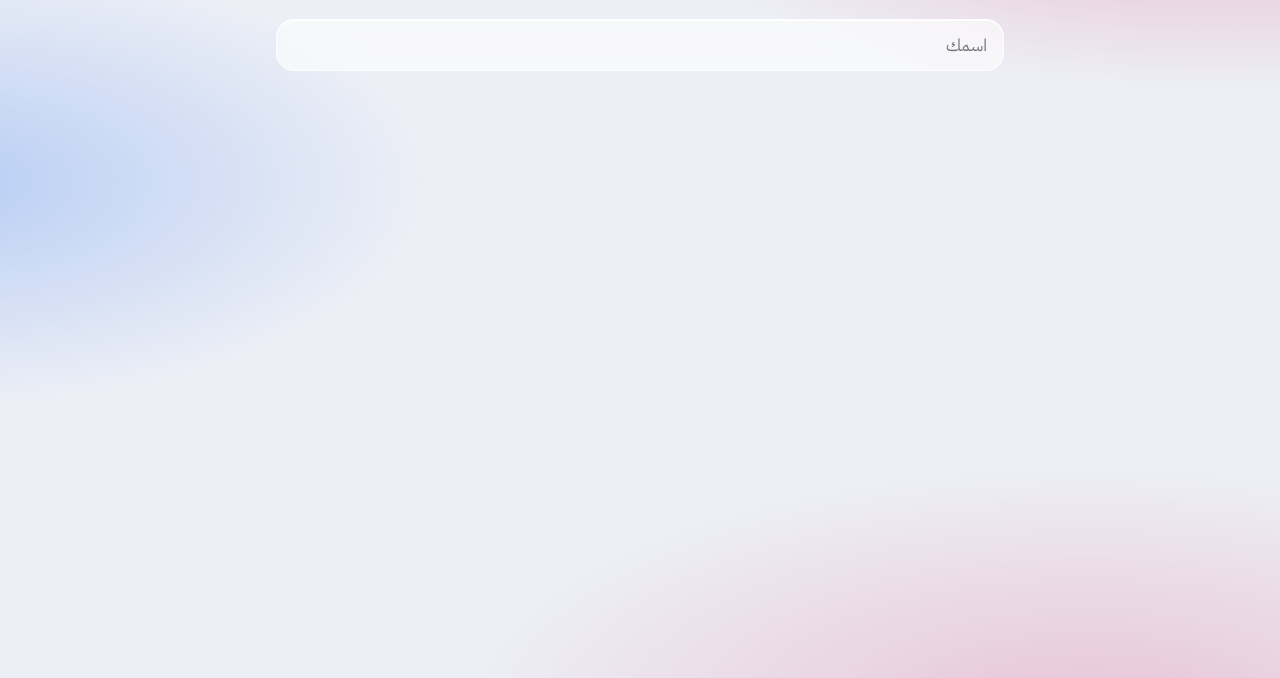
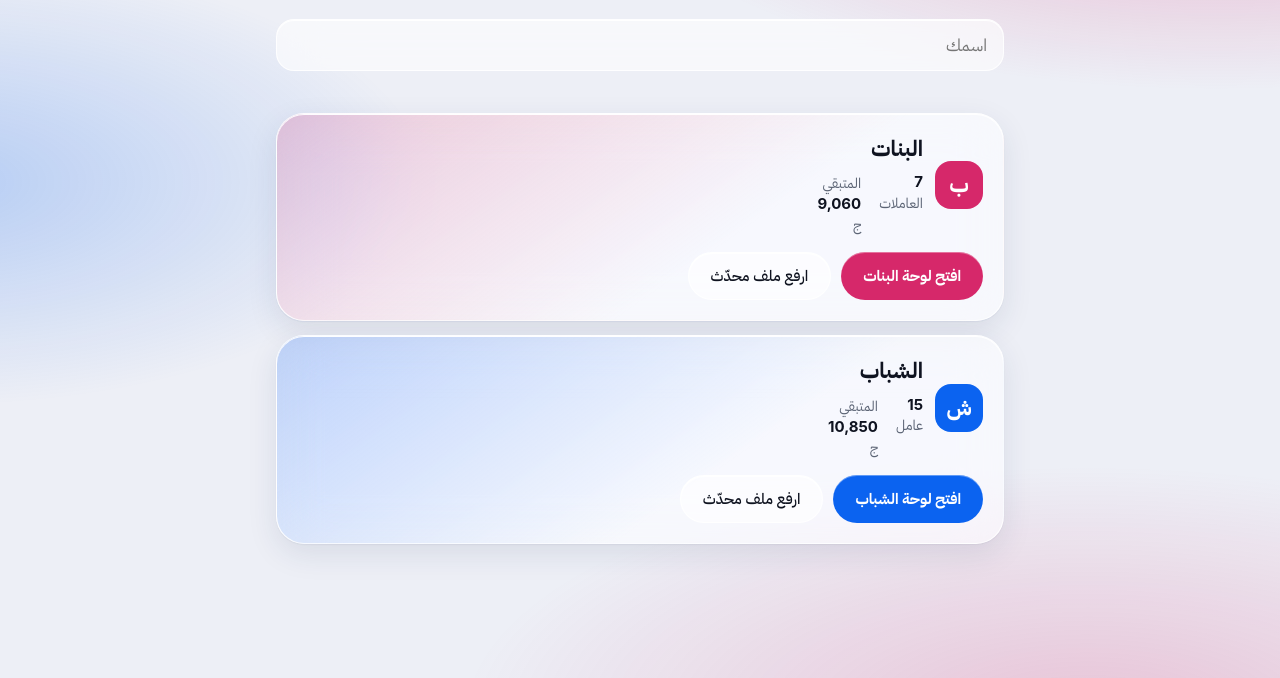
Before and after one commit to mo-2012/Work---Rakhaa, a plain HTML site: page index.html in a window 1280 px wide. Shown: the part 122-800 px from the top of the page. Drawn offline with nearby package versions, Linux system fonts and the light colour scheme; files that its build step writes are made by us from their sources.

Commit message:
Update stylesheet and script links in index.html

```diff
--- a/index.html
+++ b/index.html
@@ -5,7 +5,7 @@
 <meta name="viewport" content="width=device-width,initial-scale=1,viewport-fit=cover">
 <title>مستحقات العمالة</title>
 <link href="https://fonts.googleapis.com/css2?family=IBM+Plex+Sans+Arabic:wght@400;500;700&display=swap" rel="stylesheet">
-<link rel="stylesheet" href="assets/css/style.css">
+<link rel="stylesheet" href="style.css">
 <script src="https://cdnjs.cloudflare.com/ajax/libs/Chart.js/4.4.1/chart.umd.min.js"></script>
 <script src="https://cdnjs.cloudflare.com/ajax/libs/xlsx/0.18.5/xlsx.full.min.js"></script>
 </head>
@@ -46,7 +46,7 @@
 <div id="toast" aria-live="polite"></div>
 <input type="file" id="fi" accept=".xlsx,.xls" hidden>
 
-<script src="assets/js/data.js"></script>
-<script src="assets/js/app.js"></script>
+<script src="data.js"></script>
+<script src="app.js"></script>
 </body>
 </html>
```
